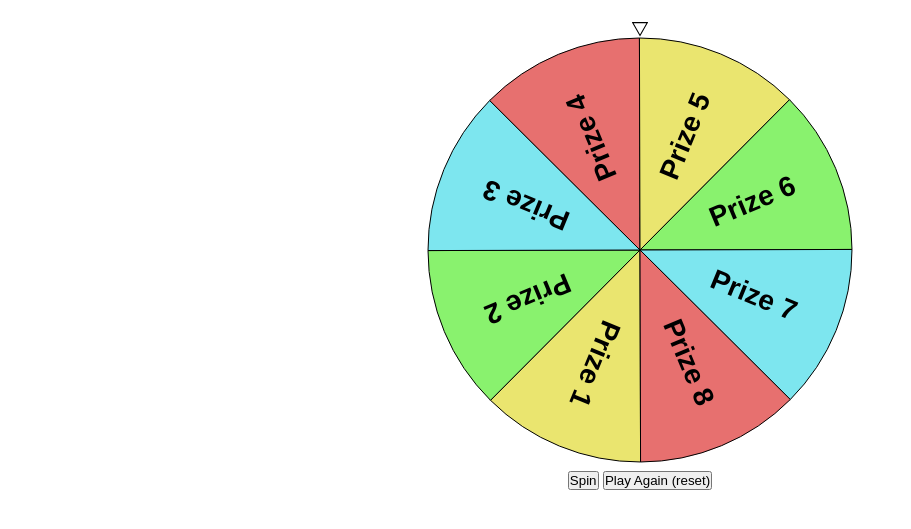
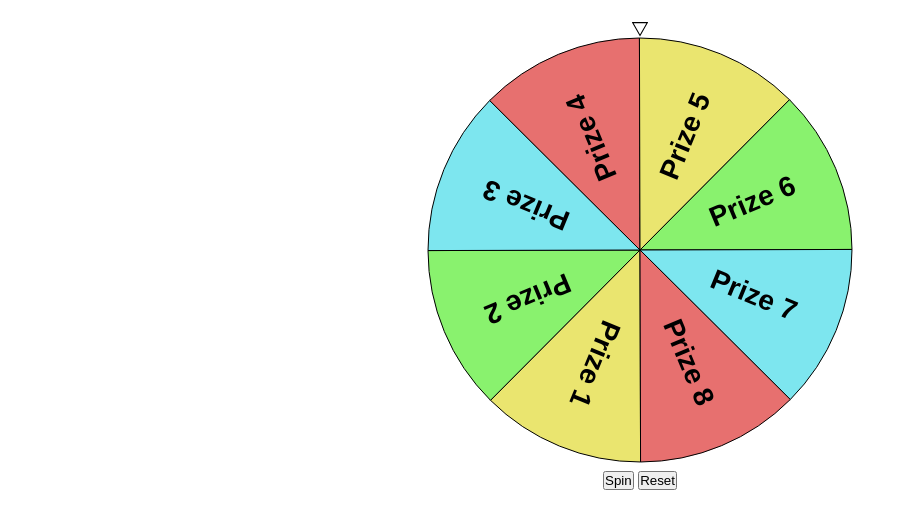
Before and after one commit to gangadharjannu/makelove, a website: page src/index.html in a window 1280 px wide. Both pictures are taken after a click on the button "Spin". Shown: the part 63-592 px from the top of the page, without its empty margins (0-911 px from the left). Drawn offline with Linux system fonts and the light colour scheme.

Commit message:
Renames reset button
Roulette automatically resets whenever we click on play from now onwards

```diff
--- a/src/index.html
+++ b/src/index.html
@@ -55,7 +55,7 @@
         <button id="spin_button" type="button" onClick="startSpin();">
           Spin
         </button>
-        <button type="button" onClick="resetWheel()">Play Again (reset)</button>
+        <button type="button" onClick="resetWheel()">Reset</button>
       </div>
     </div>
     <script>
@@ -110,6 +110,10 @@
       // Click handler for spin button.
       // -------------------------------------------------------
       function startSpin() {
+        // No need to click on reset again
+        // since we are calling reset wheel whenever we play
+        resetWheel();
+
         // Ensure that spinning can't be clicked again while already running.
         if (wheelSpinning == false) {
           // Based on the power level selected adjust the number of spins for the wheel, the more times is has
```
